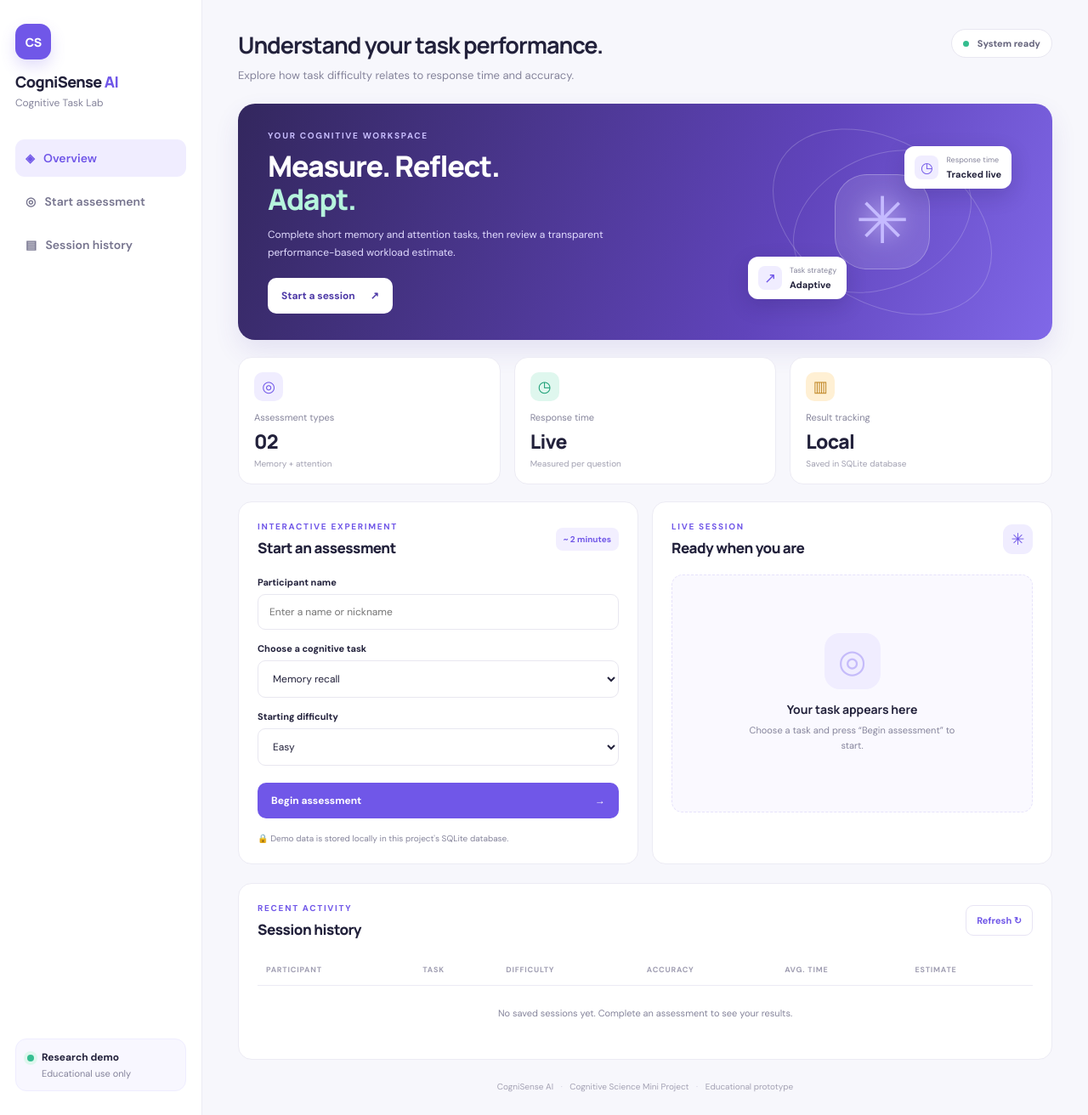
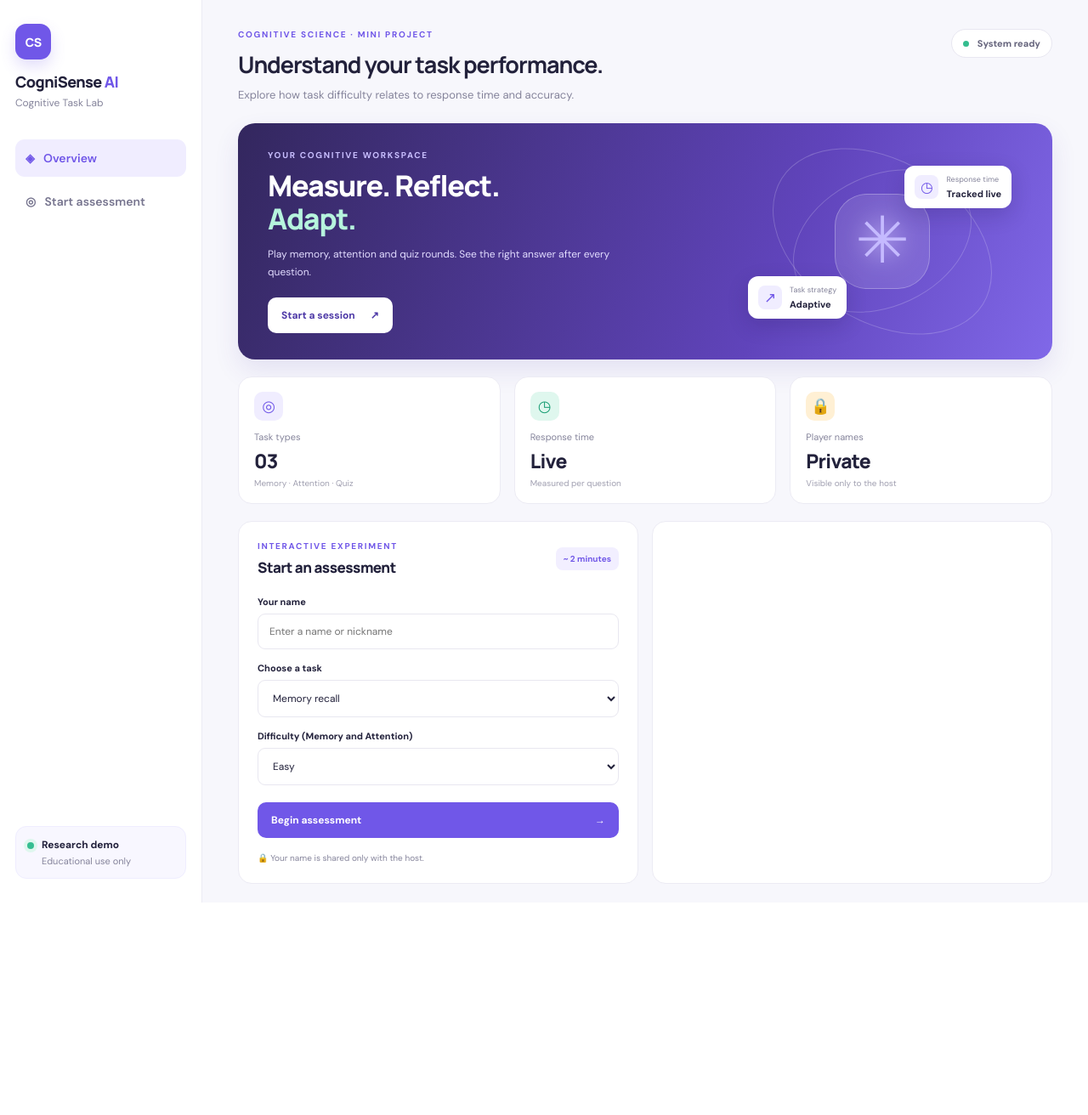
Before and after one commit to AnuDharshiniBaskar/CogniSense-AI., a Flask app: page / in a window 1280 px wide. Shown: the whole page at 85% size. After the commit the page ends 1062 px from the top, so only its background shows below. Run offline with Flask 3, Linux system fonts and the light colour scheme; data that the repository does not hold is empty.

Commit message:
Update index.html

```diff
--- a/templates/index.html
+++ b/templates/index.html
@@ -15,7 +15,6 @@
       <nav>
         <a class="nav-item active" href="#overview">◈ &nbsp; Overview</a>
         <a class="nav-item" href="#assessment">◎ &nbsp; Start assessment</a>
-        <a class="nav-item" href="#history">▤ &nbsp; Session history</a>
       </nav>
       <div class="sidebar-note">
         <div class="note-dot"></div>
@@ -26,6 +25,7 @@
     <main class="main-content">
       <header class="topbar">
         <div>
+          <p class="eyebrow">COGNITIVE SCIENCE · MINI PROJECT</p>
           <h1>Understand your task performance.</h1>
           <p class="subtitle">Explore how task difficulty relates to response time and accuracy.</p>
         </div>
@@ -36,7 +36,7 @@
         <div class="hero-copy">
           <p class="eyebrow light">YOUR COGNITIVE WORKSPACE</p>
           <h2>Measure. Reflect.<br><em>Adapt.</em></h2>
-          <p>Complete short memory and attention tasks, then review a transparent performance-based workload estimate.</p>
+          <p>Play memory, attention and quiz rounds. See the right answer after every question.</p>
           <a class="primary-btn" href="#assessment">Start a session <span>↗</span></a>
         </div>
         <div class="hero-art" aria-hidden="true">
@@ -48,9 +48,9 @@
       </section>
 
       <section class="stat-grid">
-        <article class="stat-card"><div class="stat-icon violet">◎</div><p>Assessment types</p><strong>02</strong><small>Memory + attention</small></article>
+        <article class="stat-card"><div class="stat-icon violet">◎</div><p>Task types</p><strong>03</strong><small>Memory · Attention · Quiz</small></article>
         <article class="stat-card"><div class="stat-icon mint">◷</div><p>Response time</p><strong>Live</strong><small>Measured per question</small></article>
-        <article class="stat-card"><div class="stat-icon amber">▥</div><p>Result tracking</p><strong>Local</strong><small>Saved in SQLite database</small></article>
+        <article class="stat-card"><div class="stat-icon amber">🔒</div><p>Player names</p><strong>Private</strong><small>Visible only to the host</small></article>
       </section>
 
       <section class="content-grid" id="assessment">
@@ -60,14 +60,15 @@
             <span class="tag">~ 2 minutes</span>
           </div>
           <form id="setup-form">
-            <label for="participant">Participant name</label>
+            <label for="participant">Your name</label>
             <input id="participant" name="participant" maxlength="60" placeholder="Enter a name or nickname" required>
-            <label for="task-type">Choose a cognitive task</label>
+            <label for="task-type">Choose a task</label>
             <select id="task-type">
               <option value="Memory">Memory recall</option>
-              <option value="Attention">Selective attention</option>
+              <option value="Attention">Attention (Stroop colour task)</option>
+              <option value="Quiz">Cognitive science quiz (15s timer)</option>
             </select>
-            <label for="difficulty">Starting difficulty</label>
+            <label for="difficulty">Difficulty (Memory and Attention)</label>
             <select id="difficulty">
               <option value="Easy">Easy</option>
               <option value="Moderate">Moderate</option>
@@ -75,42 +76,7 @@
             </select>
             <button class="primary-btn full" type="submit">Begin assessment <span>→</span></button>
           </form>
-          <div class="privacy-note">🔒 Demo data is stored locally in this project's SQLite database.</div>
+          <div class="privacy-note">🔒 Your name is shared only with the host.</div>
         </div>
 
         <div class="panel task-panel" id="task-panel">
-          <div class="panel-heading"><div><p class="eyebrow">LIVE SESSION</p><h2 id="task-title">Ready when you are</h2></div><span class="round-icon">✳</span></div>
-          <div id="task-content" class="task-content empty-state">
-            <div class="empty-illustration">◎</div>
-            <h3>Your task appears here</h3>
-            <p>Choose a task and press “Begin assessment” to start.</p>
-          </div>
-          <div id="feedback" class="feedback" aria-live="polite"></div>
-        </div>
-      </section>
-
-      <section class="result-section" id="results" hidden>
-        <div class="section-title"><div><p class="eyebrow">SESSION SUMMARY</p><h2>Your performance snapshot</h2></div><button id="new-session" class="secondary-btn">New session ↻</button></div>
-        <div class="result-grid">
-          <article class="result-card"><span>Accuracy</span><strong id="result-accuracy">—</strong><div class="progress"><span id="accuracy-bar"></span></div></article>
-          <article class="result-card"><span>Average response</span><strong id="result-time">—</strong><small>milliseconds per question</small></article>
-          <article class="result-card"><span>Performance-based estimate</span><strong id="result-workload">—</strong><small id="result-description">Not a clinical measurement</small></article>
-        </div>
-        <div class="insight-box"><div class="insight-symbol">✦</div><div><strong>Practice suggestion</strong><p id="suggestion"></p></div></div>
-        <p class="disclaimer">This is an educational prototype. Accuracy and response time are not sufficient to diagnose cognitive load, attention disorders, or any medical condition.</p>
-      </section>
-
-      <section class="panel history-panel" id="history">
-        <div class="panel-heading"><div><p class="eyebrow">RECENT ACTIVITY</p><h2>Session history</h2></div><button id="refresh-history" class="text-btn">Refresh ↻</button></div>
-        <div class="table-wrap">
-          <table><thead><tr><th>Participant</th><th>Task</th><th>Difficulty</th><th>Accuracy</th><th>Avg. time</th><th>Estimate</th></tr></thead>
-            <tbody id="history-body"><tr><td colspan="6" class="empty-table">No saved sessions yet. Complete an assessment to see your results.</td></tr></tbody>
-          </table>
-        </div>
-      </section>
-      <footer>CogniSense AI <span>·</span> Cognitive Science Mini Project <span>·</span> Educational prototype</footer>
-    </main>
-  </div>
-  <script src="{{ url_for('static', filename='app.js') }}"></script>
-</body>
-</html>
```
